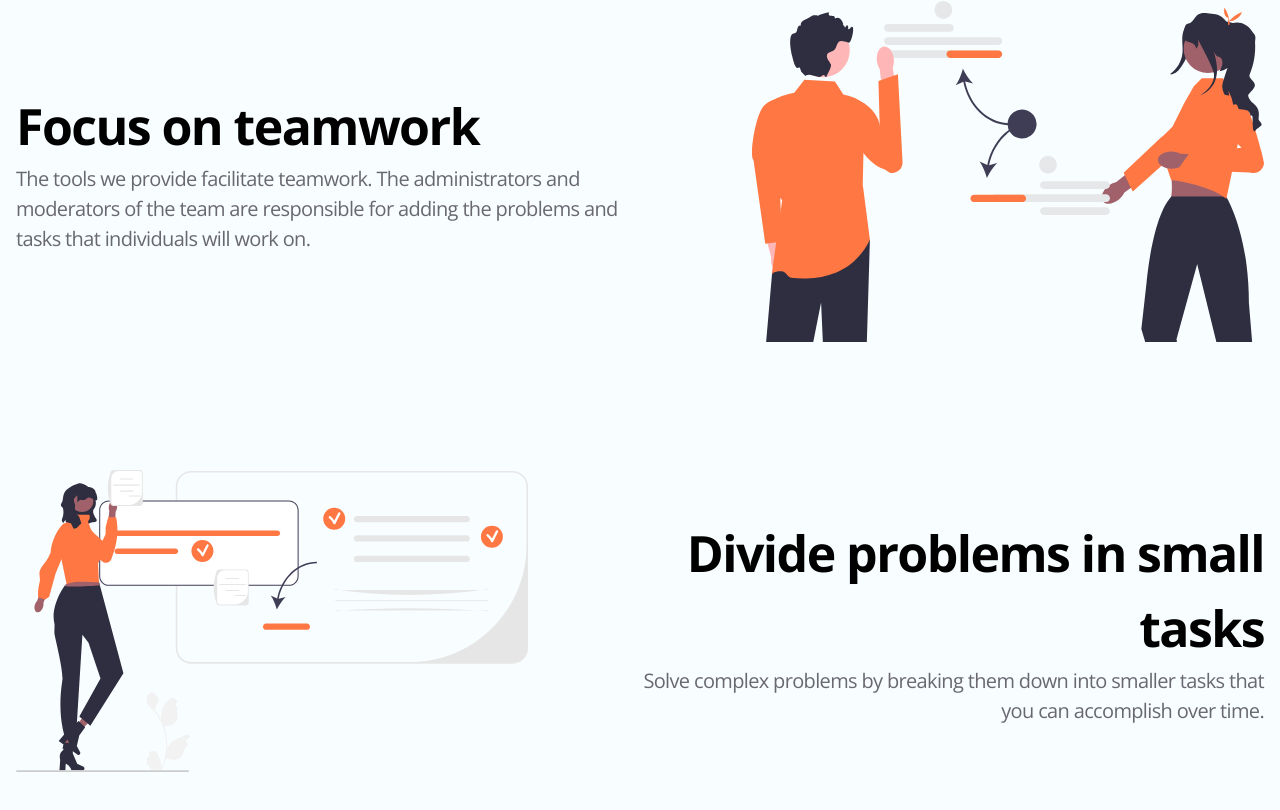
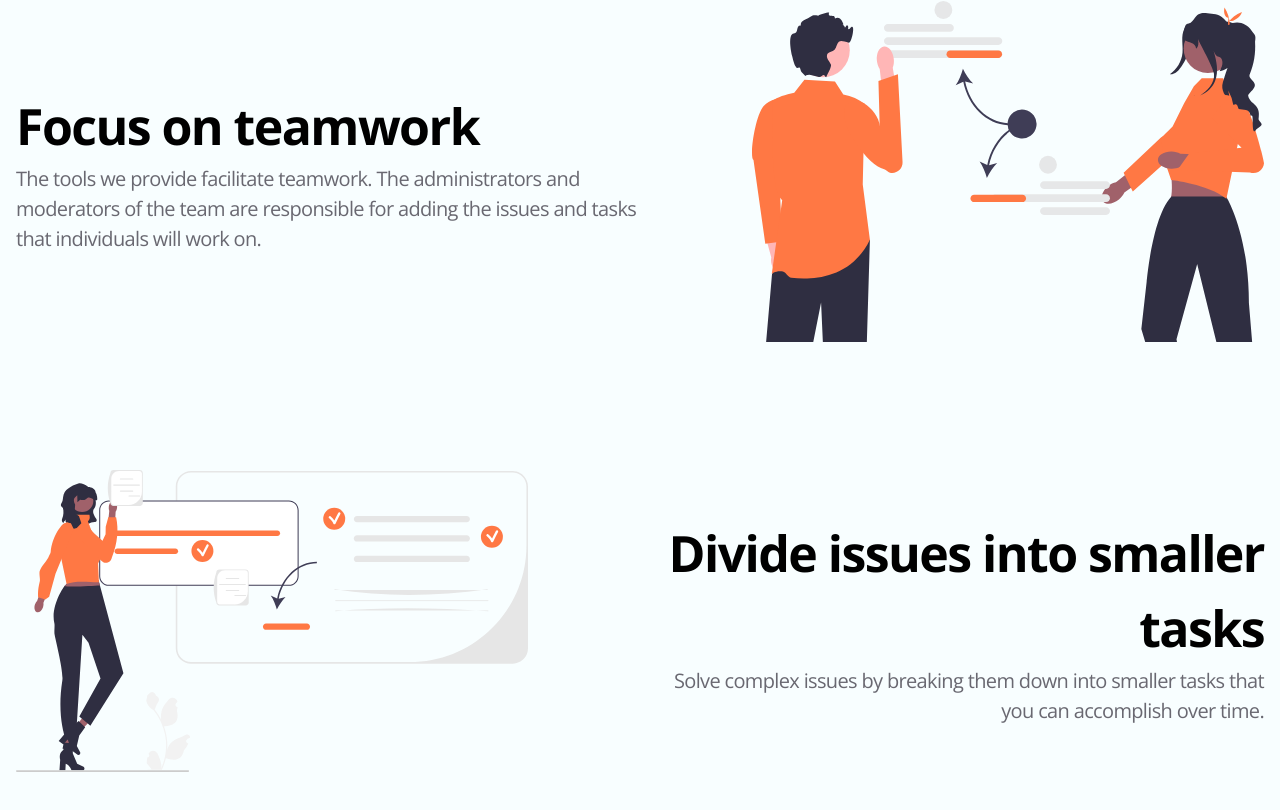
Before and after one commit to Quibble7s/bugtracker-frontend, a React (Create React App) app: page / in a window 1280 px wide. Shown: the part 1175-1985 px from the top of the page. Built offline with nearby package versions, Linux system fonts and the light colour scheme.

Commit message:
Fixed typo

```diff
--- a/src/Sections/Auth/LoginForm.tsx
+++ b/src/Sections/Auth/LoginForm.tsx
@@ -50,7 +50,7 @@ export const LoginForm = () => {
         <Link
           className='underline transition-colors duration-200 hover:text-blue-400'
           to='/auth/register'>
-          Sign in
+          Sign up
         </Link>
         .
       </PXS>
--- a/src/Sections/Auth/RegisterForm.tsx
+++ b/src/Sections/Auth/RegisterForm.tsx
@@ -73,7 +73,7 @@ export const RegisterForm = () => {
         className='w-fit min-w-[100px] mx-auto'
         theme='secondary'
         isLoading={isLoading}>
-        Sign in
+        Sign up
       </LoadingButton>
     </AuthForm>
   );
--- a/src/Sections/HomePage/FeaturesSection.tsx
+++ b/src/Sections/HomePage/FeaturesSection.tsx
@@ -10,15 +10,15 @@ export const FeaturesSection = () => {
           theme='left'
           imageSrc='/static/images/teamwork.svg'>
           The tools we provide facilitate teamwork. The administrators and
-          moderators of the team are responsible for adding the problems and
-          tasks that individuals will work on.
+          moderators of the team are responsible for adding the issues and tasks
+          that individuals will work on.
         </FeatureCard>
         <FeatureCard
-          title='Divide problems in small tasks'
+          title='Divide issues into smaller tasks'
           theme='right'
           imageSrc='/static/images/task.svg'>
-          Solve complex problems by breaking them down into smaller tasks that
-          you can accomplish over time.
+          Solve complex issues by breaking them down into smaller tasks that you
+          can accomplish over time.
         </FeatureCard>
       </Container>
     </section>
```
